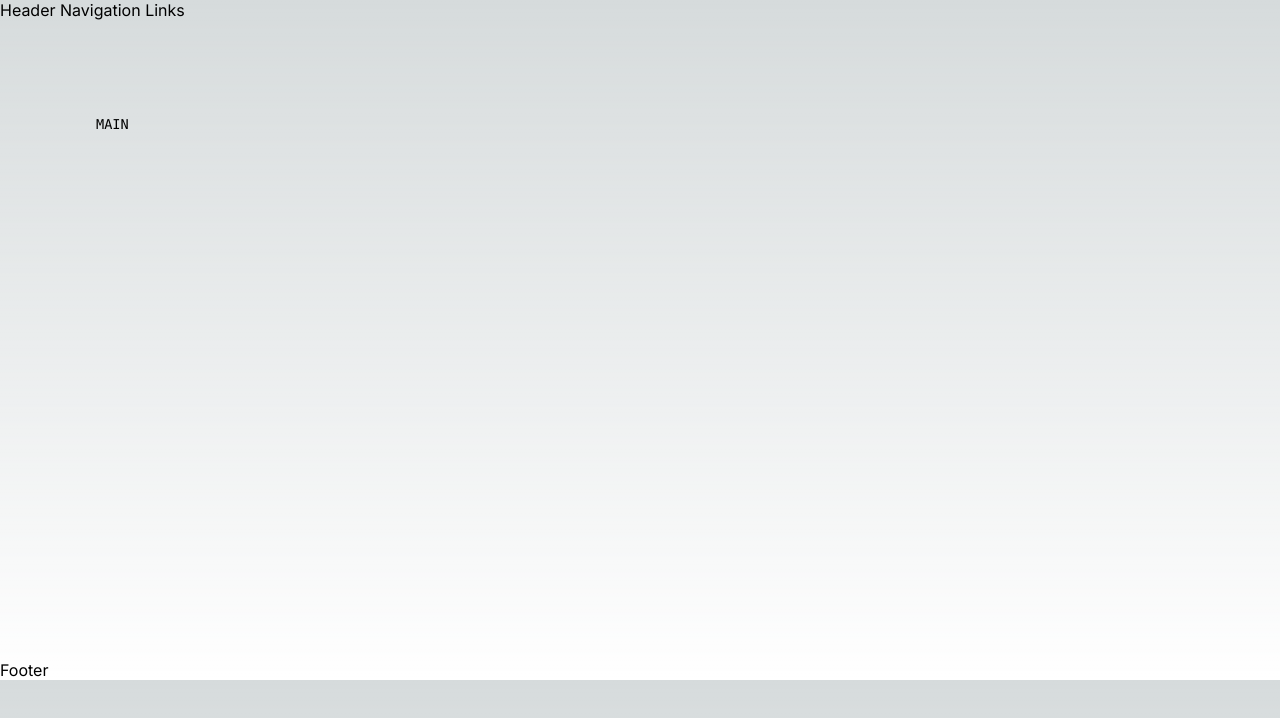
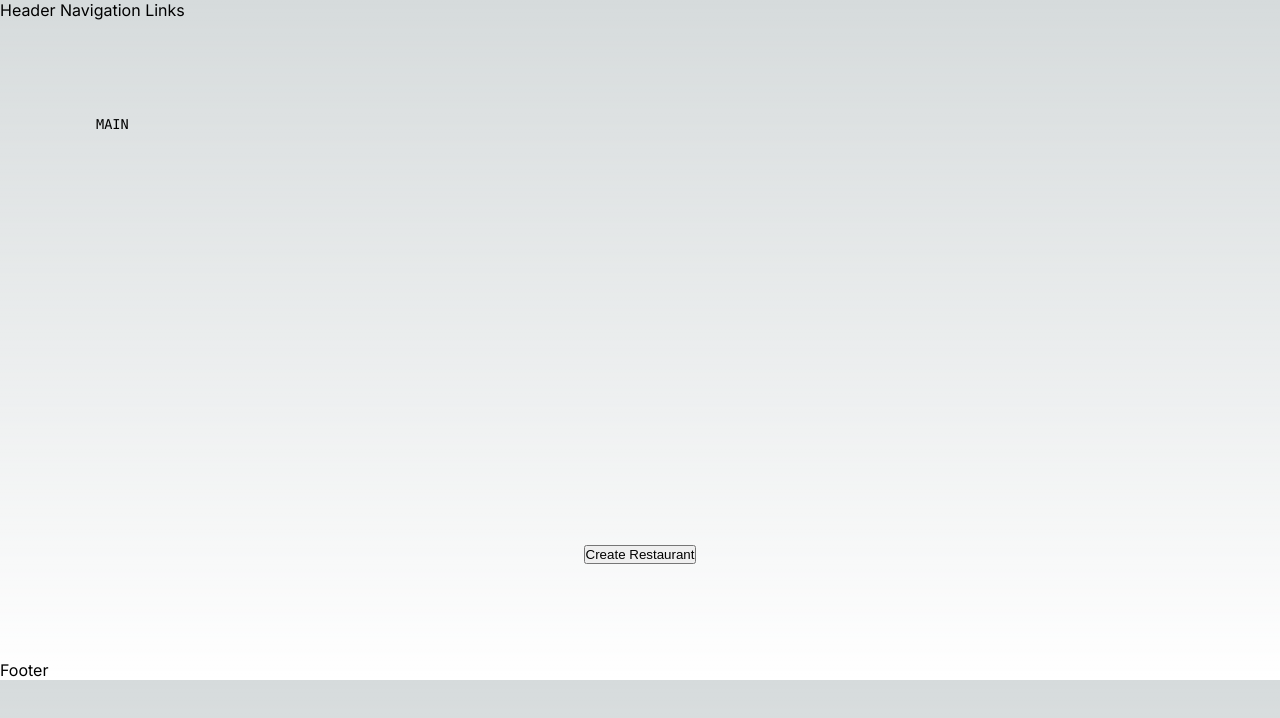
Before and after one commit to jenmwa/therestaurant, a Next.js app: page / in a window 1280 px wide. Shown: the top 718 px of the page. Built offline with nearby package versions, Linux system fonts and the light colour scheme.

Commit message:
create restaurant api

```diff
--- a/app/page.tsx
+++ b/app/page.tsx
@@ -1,10 +1,39 @@
-import Image from "next/image";
+'use client'
+
 import styles from "./page.module.css";
+import axios from "axios";
 
 export default function Home() {
+
+  const postUrl = 'https://school-restaurant-api.azurewebsites.net/restaurant/create';
+  const postData = {
+    name: 'the restaurant',
+    address: {
+      street: 'Drottninggatan 1',
+      zip: '123 45',
+      city: 'Stockholm',
+    },
+  };
+
+  const createRestaurant = async () => {
+    try {
+      const response = await axios.post(postUrl, postData);
+      console.log('POST Response:', response.data);
+
+      const id = response.data;
+      console.log(id)
+
+    } catch (error) {
+      console.error('POST Error:', error);
+    }
+  };
+
+
+
   return (
     <main className={styles.main}>
       <div className={styles.description}>MAIN</div>
+      <button onClick={createRestaurant}>Create Restaurant</button>
     </main>
   );
 }
```
